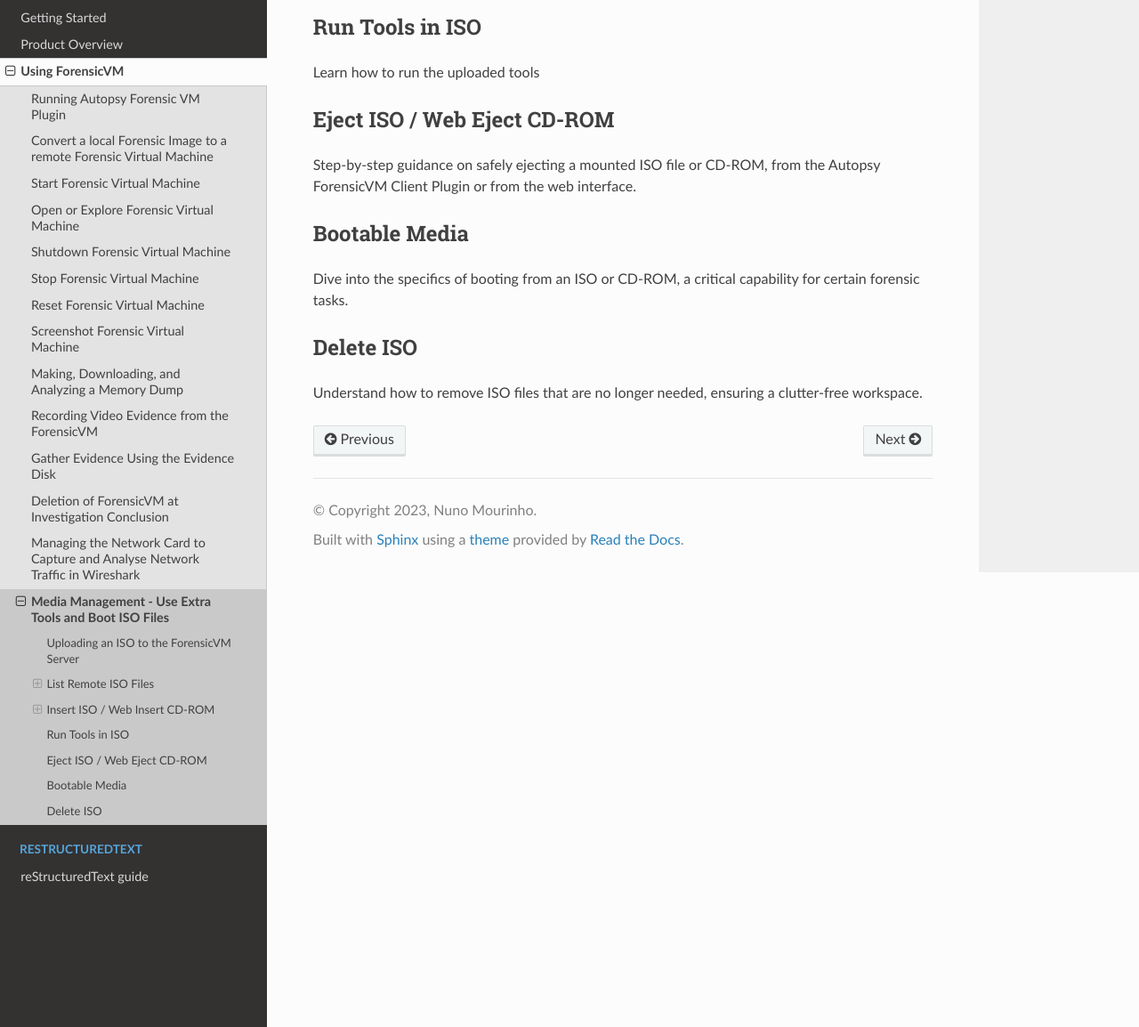
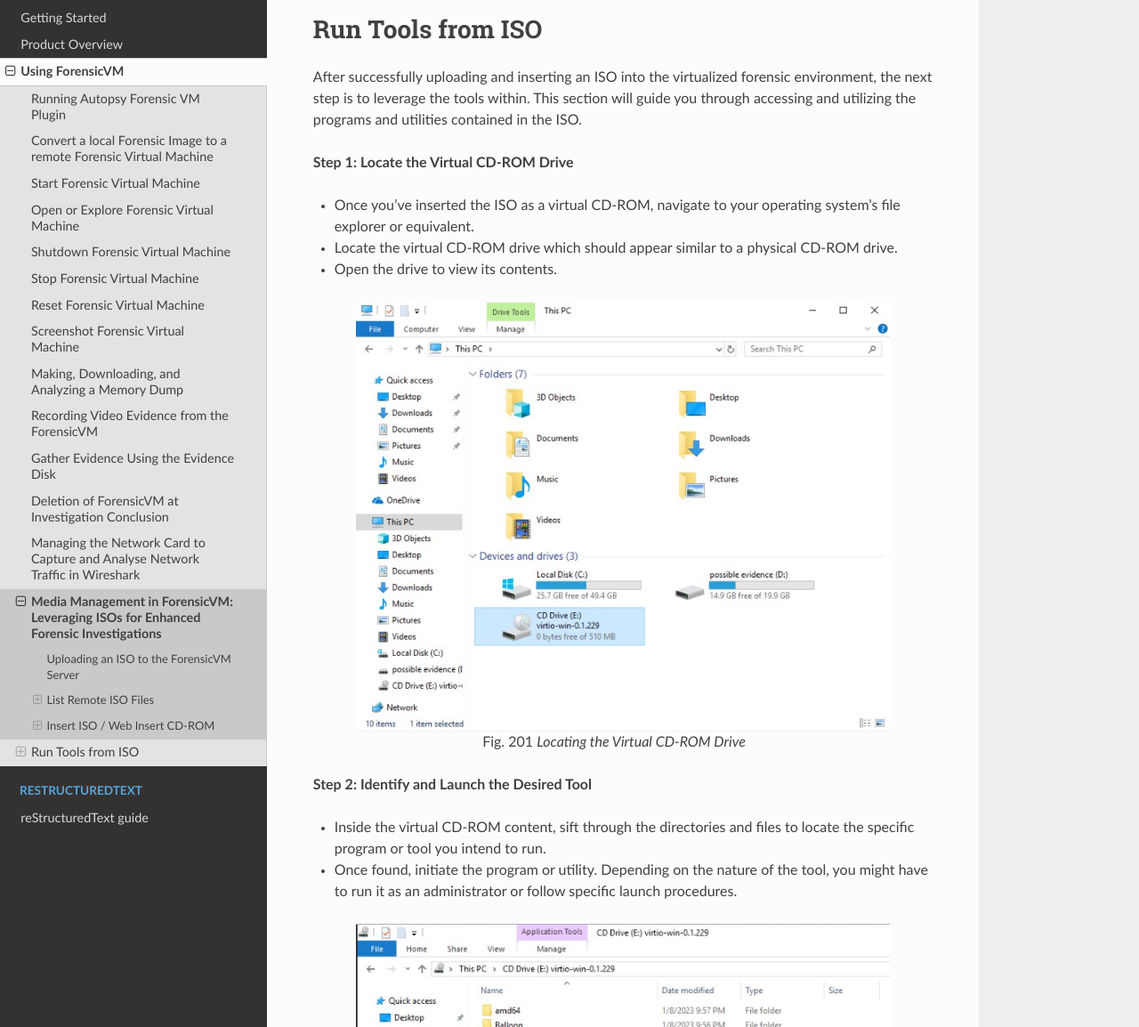
Before and after one commit to nunomourinho/forensicVmAutopsyUserManual, a Sphinx documentation site: the page built from docs/user/media.rst, in a window 1280 px wide and 1400 px high, scrolled down 8130 px. Shown: the part 246-1400 px from the top of the window at 89% size. Built offline with Sphinx 7.4.7 and the Read the Docs theme 2.0.0, drawn with Linux system fonts in a browser that asks for light colours; pages that are not in the unit, such as notebooks, are missing from menus; some of the changed text lies outside the part shown.

Commit message:
Update media.rst

```diff
--- a/docs/user/media.rst
+++ b/docs/user/media.rst
@@ -212,9 +212,48 @@ Using the Web Interface
 
 
 
-Run Tools in ISO
-------------------
-Learn how to run the uploaded tools
+Run Tools from ISO
+===================
+
+After successfully uploading and inserting an ISO into the virtualized forensic environment, the next step is to leverage the tools within. This section will guide you through accessing and utilizing the programs and utilities contained in the ISO.
+
+**Step 1: Locate the Virtual CD-ROM Drive**
+
+- Once you've inserted the ISO as a virtual CD-ROM, navigate to your operating system's file explorer or equivalent.
+- Locate the virtual CD-ROM drive which should appear similar to a physical CD-ROM drive.
+- Open the drive to view its contents.
+
+.. figure:: img/run_iso_0001.jpg
+   :alt: Locating the Virtual CD-ROM Drive
+   :align: center
+   :width: 600
+
+   Locating the Virtual CD-ROM Drive
+
+**Step 2: Identify and Launch the Desired Tool**
+
+- Inside the virtual CD-ROM content, sift through the directories and files to locate the specific program or tool you intend to run.
+- Once found, initiate the program or utility. Depending on the nature of the tool, you might have to run it as an administrator or follow specific launch procedures.
+
+.. figure:: img/run_iso_0002.jpg
+   :alt: Launching Tools from the ISO
+   :align: center
+   :width: 600
+
+   Launching Tools from the ISO
+
+**Step 3: Adhere to the Program's Instructions**
+
+- Each forensic tool or utility will have its set of instructions, either embedded within its interface or provided as a separate README file.
+- Follow these instructions meticulously to ensure accurate and efficient processing.
+- Should your investigation involve extracting or marking potential evidence, utilize the "Possible Evidence" virtual drive. This virtual drive is specially designed within ForensicVM to store and segregate potential pieces of evidence without contaminating the original data.
+
+.. figure:: img/run_iso_0003.jpg
+   :alt: Using the Program within ForensicVM
+   :align: center
+   :width: 600
+
+   Using the Program within ForensicVM
 
 
 Eject ISO / Web Eject CD-ROM
```
